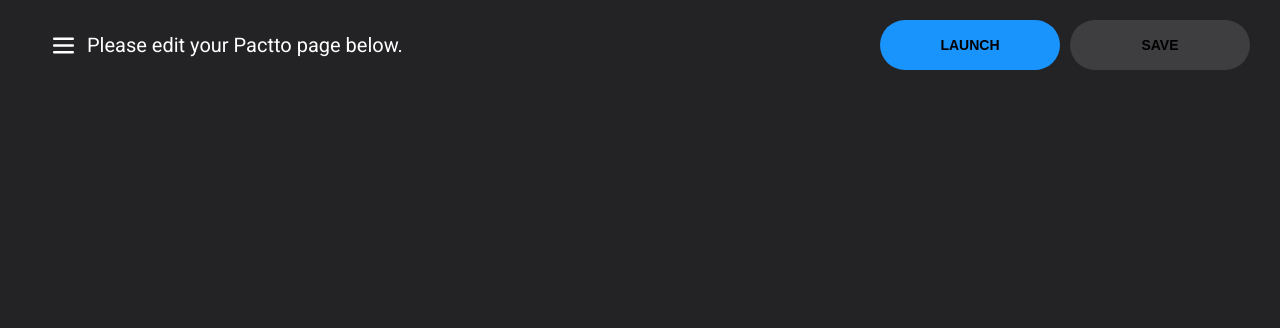
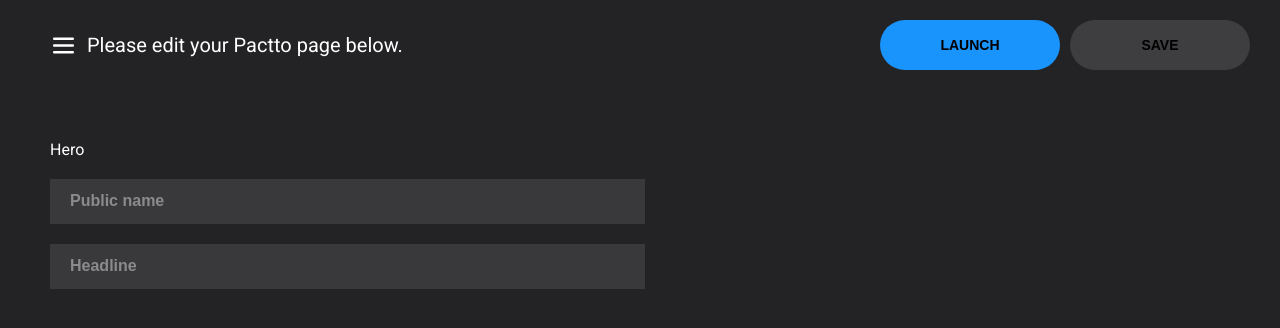
Before and after one commit to iagoPinheiro1401/pactto_challenge, a Next.js app: page /profile in a window 1280 px wide. Shown: the top 328 px of the page. Built offline with nearby package versions, Linux system fonts and the light colour scheme.

Commit message:
profile: created hero field entries

```diff
--- a/src/components/input/Input.jsx
+++ b/src/components/input/Input.jsx
@@ -3,7 +3,7 @@
 const StyledInput = styled.input`
     background-color: #39393B;
     padding: 15px 20px;
-    max-width: 700px;
+    max-width: ${props => props.big ? "100%" : "700px"};
     border: none;
 
     ::placeholder {
@@ -20,8 +20,8 @@
     }
 `
 
-export default function Input({ placeholder }) {
+export default function Input({ placeholder, big }) {
     return(
-        <StyledInput placeholder={placeholder}/>
+        <StyledInput placeholder={placeholder} big={big}/>
     )
 }
--- a/src/pages/profile.jsx
+++ b/src/pages/profile.jsx
@@ -3,6 +3,8 @@
 
 import LaunchButton from "@/components/buttons/LaunchButton"
 import TextBig from "@/components/tipography/textBig/TextBig"
+import TextMedium from "@/components/tipography/textMedium/TextMedium"
+import Input from "@/components/input/Input"
 
 import { useMenu } from "@/hooks/useMenu"
 
@@ -56,6 +58,38 @@
     font-weight: 600;
 `
 
+const Text = styled.p`
+    font-size: 16px;
+    color: white;
+    font-weight: 500;
+`
+
+const Content = styled.div`
+    display: flex;
+    gap: 20px;
+`
+
+const Form = styled.form`
+    display: flex;
+    flex-direction: column;
+    gap: 20px;
+    width: 50%;
+    margin-left: 30px;
+`
+
+const AvatarContainer = styled.div`
+    display: flex;
+    flex-direction: column;
+    margin-right: 20px;
+    width: 50%;
+`
+
+const HeroContainer = styled.div`
+    display: flex;
+    flex-direction: column;
+    gap: 20px;
+`
+
 export default function Profile() {
     const { isMenuOpen, toggleMenu } = useMenu()
 
@@ -71,6 +105,18 @@
                     <DisabledButton>SAVE</DisabledButton>
                 </ButtonContainer>
             </ButtonsAndMenuContainer>
+            <Content>
+                <Form>
+                    <HeroContainer>
+                        <Text>Hero</Text>
+                        <Input placeholder="Public name" big/>
+                        <Input placeholder="Headline" big/>
+                    </HeroContainer>
+                </Form>
+                <AvatarContainer>
+
+                </AvatarContainer>
+            </Content>
         </Container>
     )
 }
```
